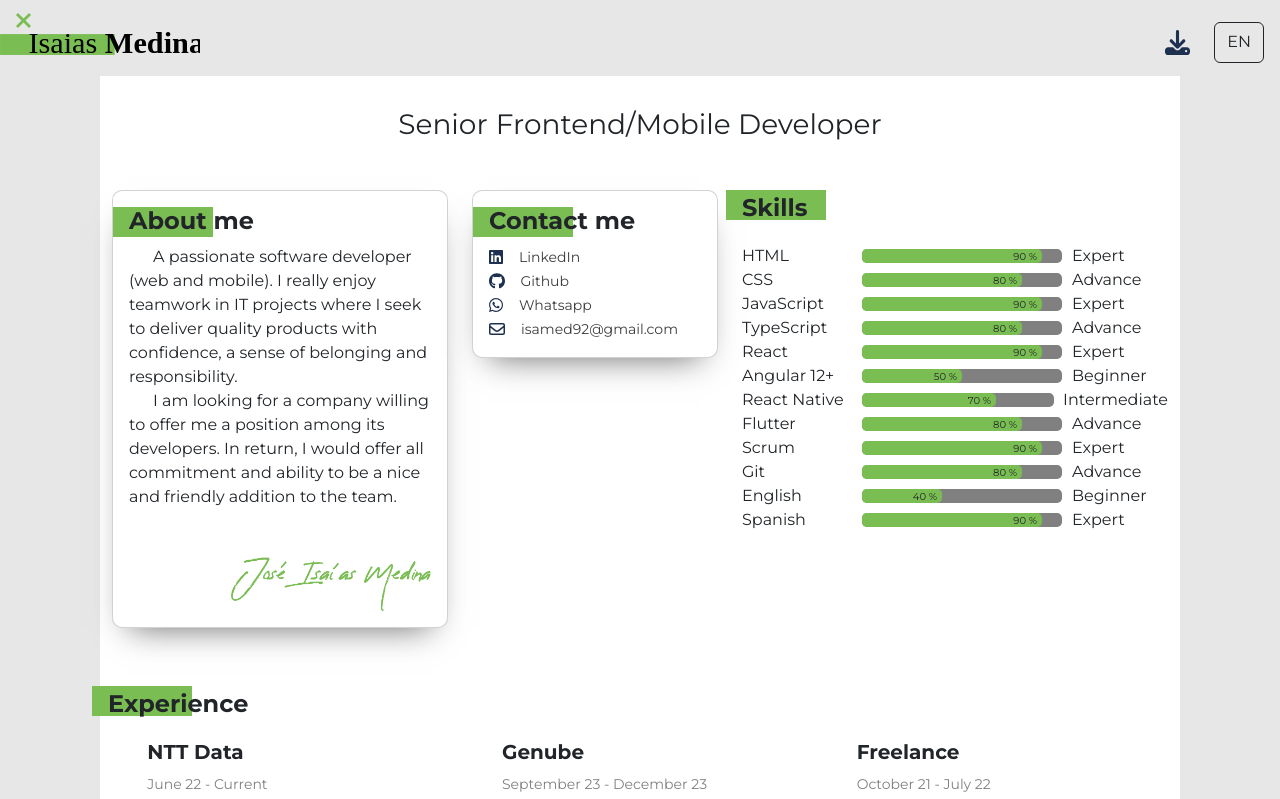
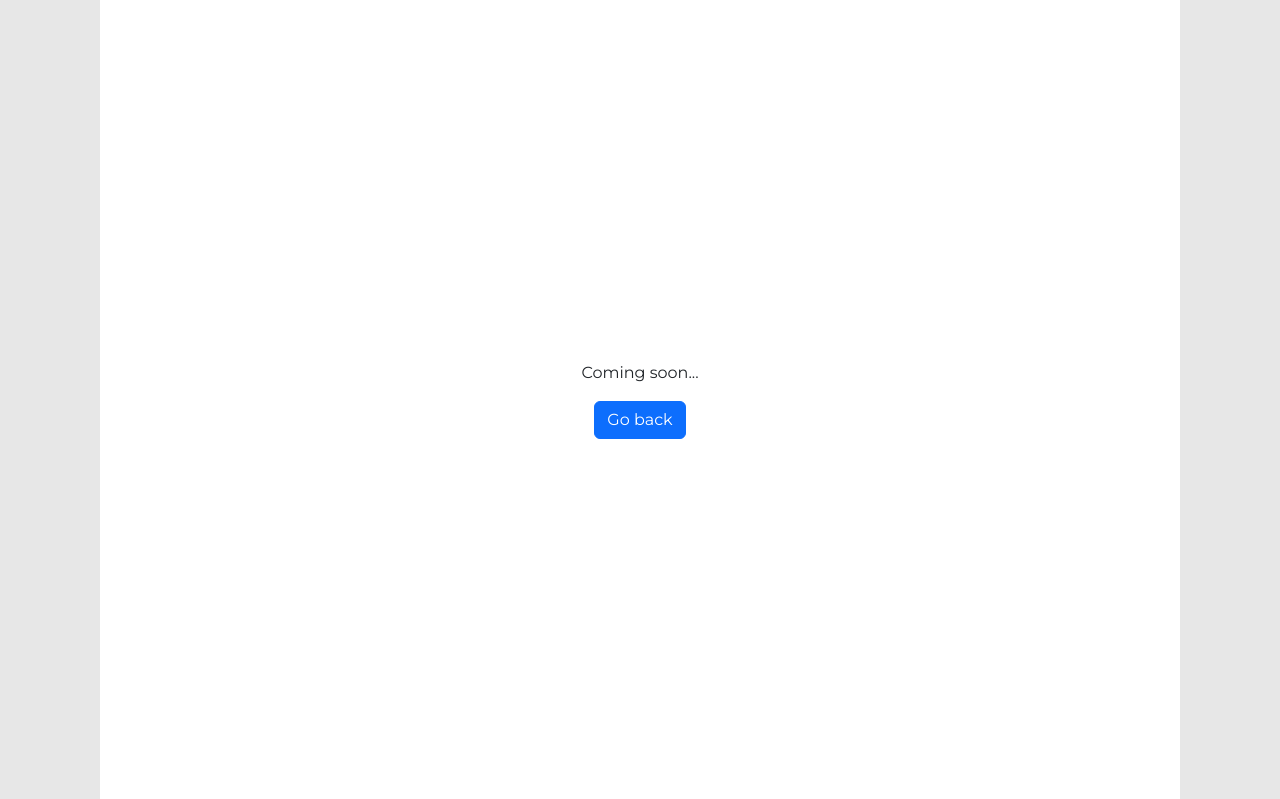
Before and after one commit to isamed92/isamed92.github.io, a React (Vite) app: page /blog in a window 1280 px wide. Shown: the top 799 px of the page. Built offline with nearby package versions, Linux system fonts and the light colour scheme; a web font is replaced by a local one.

Commit message:
update: add router and blog page.

```diff
--- a/package.json
+++ b/package.json
@@ -17,7 +17,8 @@
     "react": "^18.2.0",
     "react-bootstrap": "^2.9.1",
     "react-dom": "^18.2.0",
-    "react-intl": "^6.5.5"
+    "react-intl": "^6.5.5",
+    "react-router-dom": "^6.27.0"
   },
   "devDependencies": {
     "@types/react": "^18.2.43",
--- /dev/null
+++ b/src/blog/index.tsx
@@ -0,0 +1 @@
+export { BlogScreen } from './screens/BlogScreen';
--- /dev/null
+++ b/src/blog/screens/BlogScreen.tsx
@@ -0,0 +1,12 @@
+// import React from 'react';
+
+import { Button } from 'react-bootstrap';
+
+export const BlogScreen = () => (
+  <div className='app_body'>
+    <p>Coming soon...</p>
+    <Button variant='primary' href='/'>
+      Go back
+    </Button>
+  </div>
+);
--- a/src/components/CustomNavbar.tsx
+++ b/src/components/CustomNavbar.tsx
@@ -16,9 +16,14 @@ export const CustomNavbar: React.FC<CustomNavbarProps> = ({ setLocale }) => {
       </Navbar.Brand>
 
       <Nav className='mx-3 mt-2'>
+        <Nav.Link href='/blog'>
+          <Message id='notes' />
+        </Nav.Link>
+
         <Nav.Link href='#' className='mx-3'>
           <img src='assets/download-solid.svg' width={25} alt='download' />
         </Nav.Link>
+
         <Button variant='outline-dark' onClick={setLocale}>
           <Message id='locale' />
         </Button>
--- a/src/i18n/messages.ts
+++ b/src/i18n/messages.ts
@@ -35,6 +35,7 @@ interface IMessages {
     contactMe: string;
     color: string;
     whatsappText: string;
+    notes: string;
   };
 }
 
@@ -81,6 +82,7 @@ export const messages: IMessages = {
     contactMe: 'Contact me',
     color: '#7ABD53',
     whatsappText: 'Hi 👋🏻, I am interested in your services',
+    notes: 'Notes',
   },
   [LOCALES.SPANISH]: {
     locale: 'ES',
@@ -124,5 +126,6 @@ export const messages: IMessages = {
     contactMe: 'Contactame',
     color: '#fcd536',
     whatsappText: 'Hola 👋🏻, estoy interesado en tus servicios',
+    notes: 'Notas',
   },
 };
--- a/src/main.tsx
+++ b/src/main.tsx
@@ -1,14 +1,14 @@
 import React from 'react';
 import ReactDOM from 'react-dom/client';
-import App from './App';
 
 import 'bootstrap/dist/css/bootstrap.min.css';
 import './index.css';
+import { Router } from './router/Router';
 
 ReactDOM.createRoot(document.getElementById('root')!).render(
   <React.StrictMode>
     <div className='main_body'>
-      <App />
+      <Router />
     </div>
   </React.StrictMode>
 );
--- /dev/null
+++ b/src/router/Router.tsx
@@ -0,0 +1,18 @@
+import { createBrowserRouter, RouterProvider } from 'react-router-dom';
+import App from '../App';
+import { BlogScreen } from '../blog';
+
+const router = createBrowserRouter([
+  {
+    path: '/',
+    element: <App />,
+  },
+  {
+    path: '/blog',
+    element: <BlogScreen />,
+  },
+]);
+
+export const Router = () => {
+  return <RouterProvider router={router} />;
+};
```
Also changed, not shown: 1 other file (tests, documents, lock files or other folders).
